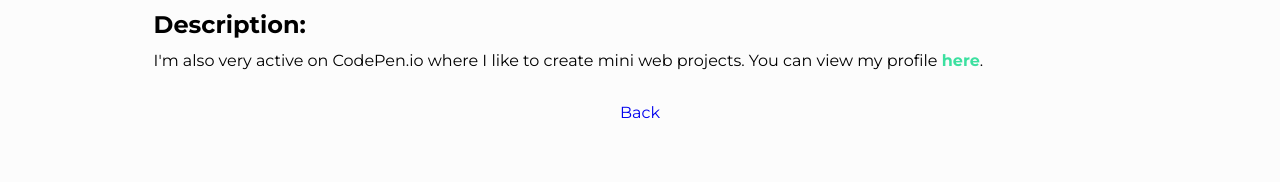
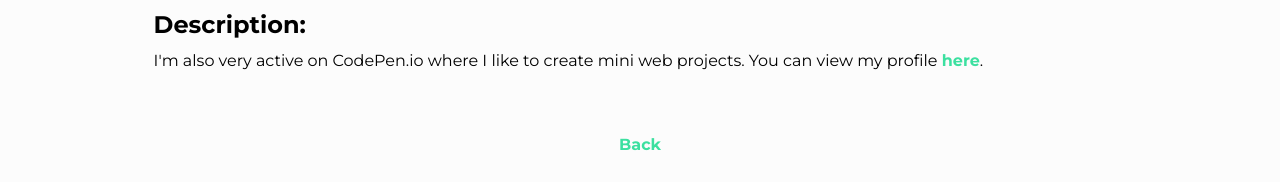
Before and after one commit to AndrewZamora/andrewzamora.github.io, a Jekyll site: the page built from projects.html, in a window 1280 px wide. Shown: the part 2177-2359 px from the top of the page. Built offline with Jekyll 4.4.1, drawn with Linux system fonts in a browser that asks for light colours; before the commit the page ends 2299 px from its top, so only the background shows below that.

Commit message:
Added new id and new stlying to project pages back button

```diff
--- a/css/main.css
+++ b/css/main.css
@@ -638,3 +638,9 @@ nav {
 .project img {
   width: 100%;
   height: auto; }
+
+#project-back-button {
+  margin: 2em;
+  color: #3ce0a0;
+  text-decoration: none;
+  font-weight: 700; }
--- a/projects.html
+++ b/projects.html
@@ -36,5 +36,5 @@ layout: default
             <a href="https://codepen.io/Supra_01/" target="_blank">here</a>.
         </p>
     </div>
-    <a href="/">Back</a>
+    <a href="/" id="project-back-button">Back</a>
 </main>
```
Also changed, not shown: _scss/main.scss (+7 -0 lines).
